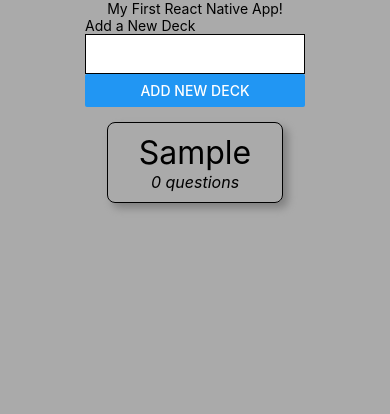
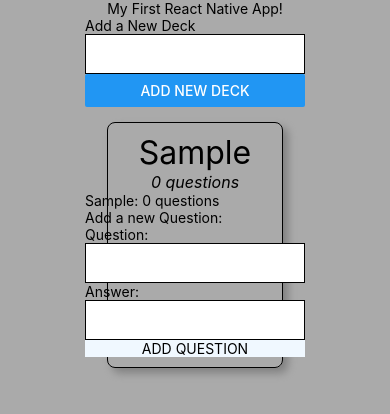
Before and after one commit to jeffn12/reactnd-mobile-flashcards, a React Native app: screen / in a window 390 px wide. Both pictures are taken after typing "Sample" into the empty fields and a click on the button "ADD NEW DECK". Shown: the top 414 px of the page. Built offline with nearby package versions, Linux system fonts and the light colour scheme.

Commit message:
feat: create base layout for Deck

```diff
--- a/components/AddQuestion.js
+++ b/components/AddQuestion.js
@@ -34,7 +34,7 @@ export class AddQuestion extends Component {
     });
   };
 
-  submitQuestion = async () => {
+  submitQuestion = () => {
     const { dispatch, deckId } = this.props;
     const { question, answer } = this.state;
 
--- a/components/Deck.js
+++ b/components/Deck.js
@@ -1,17 +1,29 @@
 import React, { Component } from "react";
 import { View, Text } from "react-native";
-import { connect } from "react-redux";
+// Components
+import AddQuestion from "./AddQuestion";
+
+/**
+  - title
+  - \# of cards in the deck
+  - option to add a new card
+  - option to start a quiz with the deck
+ */
 
 export class Deck extends Component {
   render() {
+    const { deck } = this.props;
+    const { title, questions } = deck;
+
     return (
       <View>
-        <Text> prop </Text>
+        <Text>
+          {title}: {questions.length} questions
+        </Text>
+        <AddQuestion deckId={title} />
       </View>
     );
   }
 }
 
-const mapStateToProps = (state) => state;
-
-export default connect(mapStateToProps)(Deck);
+export default Deck;
--- a/components/DeckList.js
+++ b/components/DeckList.js
@@ -5,6 +5,7 @@ import { View, Text, StyleSheet } from "react-native";
 // Helpers
 import { getDecks } from "../utils/api";
 import { receiveDecks } from "../actions";
+import Deck from "./Deck";
 
 /**
  * DeckList Component - this is the main view for the app, it will initialize data
@@ -29,6 +30,7 @@ export class DeckList extends Component {
               <Text style={Styles.questionLabel}>
                 {decks[deck].questions.length} questions
               </Text>
+              <Deck deck={decks[deck]} />
             </View>
           );
         })}
```
